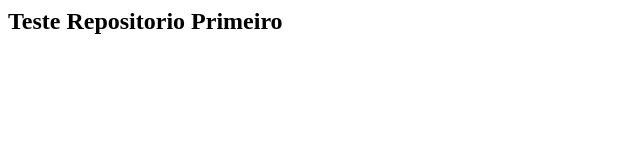
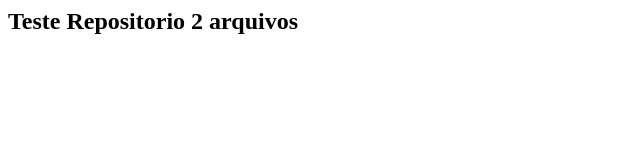
Before and after one commit to LucasVieiraBin/treweb-git-fundamentos, a plain HTML site: page index.html in a window 1280 px wide. Shown: the full height of the page, 0-640 px from the left. Drawn offline with Linux system fonts and the light colour scheme.

Commit message:
alterando dois arquivos

```diff
--- a/index.html
+++ b/index.html
@@ -1 +1 @@
-<h2> Teste Repositorio Primeiro </h2>
+<h2> Teste Repositorio 2 arquivos</h2>
```
Also changed, not shown: index2.html (added, +1 -0 lines).
